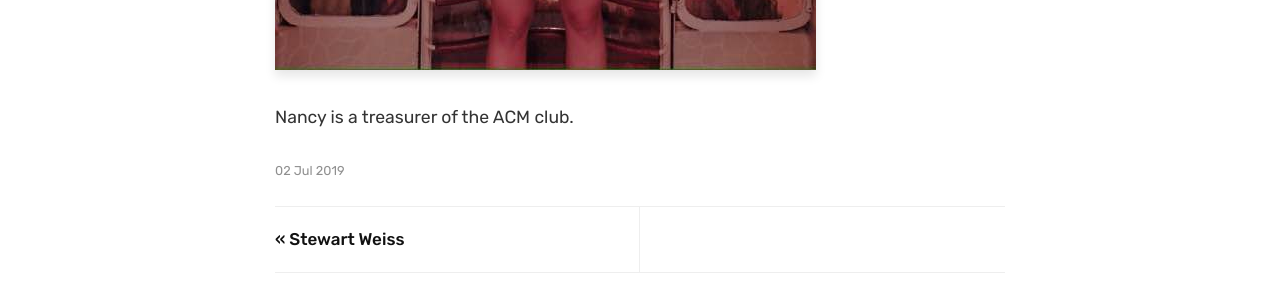
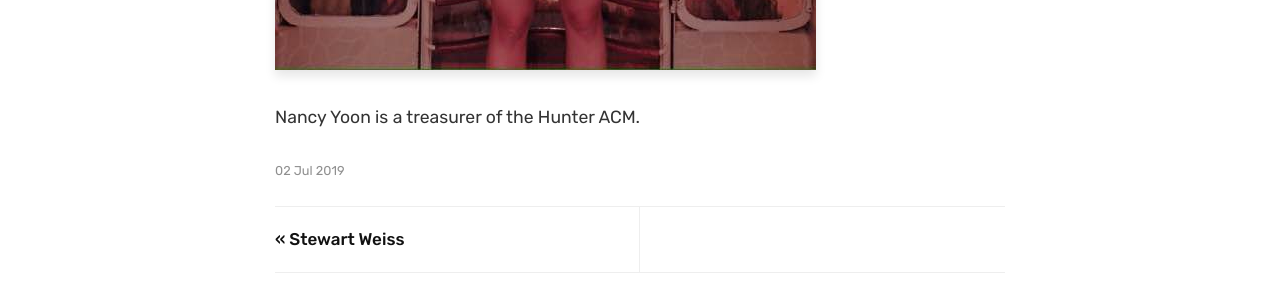
Before and after one commit to hunteracm/hunteracm.github.io, a Jekyll site: the page built from _posts/2019-07-02-nancyyoon.md, in a window 1280 px wide and 900 px high, scrolled down 1028 px. Shown: the part 153-453 px from the top of the window. Built offline with Jekyll 4.4.1, drawn with Linux system fonts in a browser that asks for light colours.

Commit message:
Update 2019-07-02-nancyyoon.md

```diff
--- a/_posts/2019-07-02-nancyyoon.md
+++ b/_posts/2019-07-02-nancyyoon.md
@@ -8,4 +8,4 @@ memberprofile: true
 ---
 
 
-Nancy is a treasurer of the ACM club.
+Nancy Yoon is a treasurer of the Hunter ACM.
```
